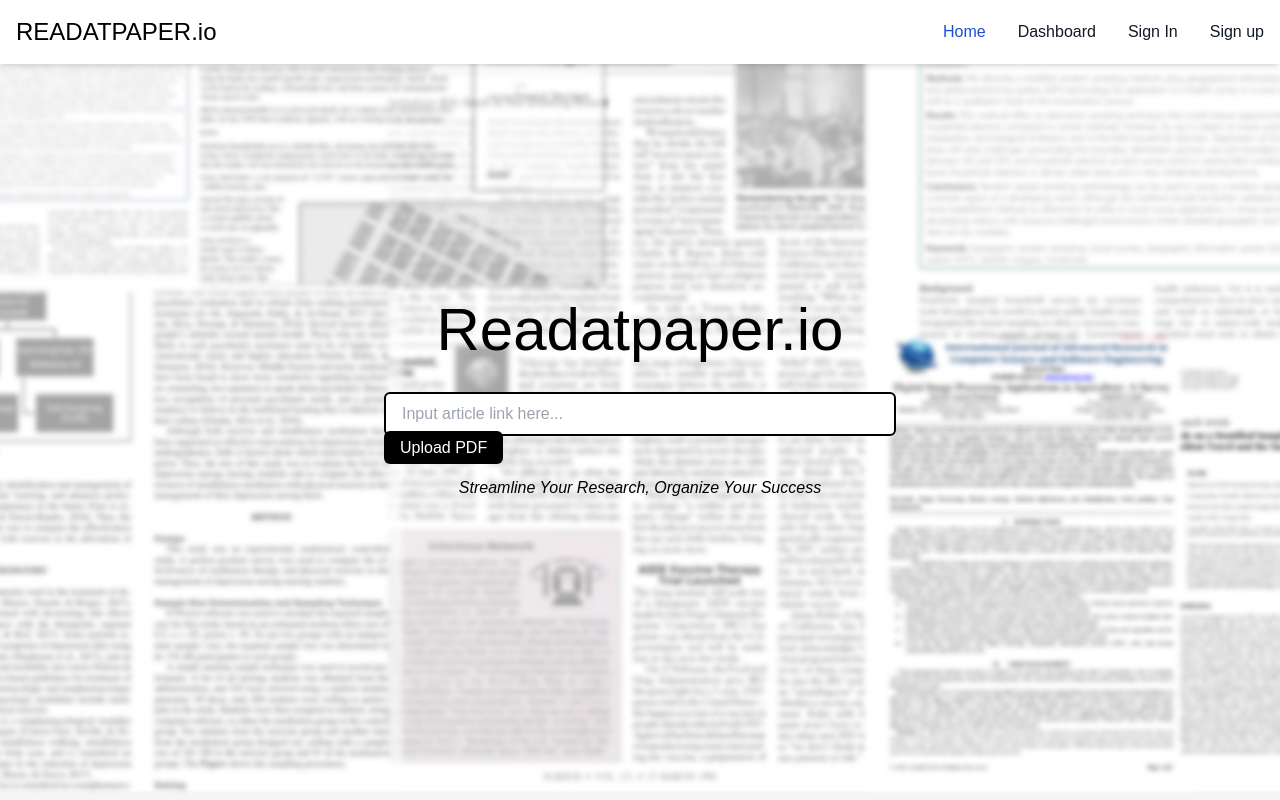
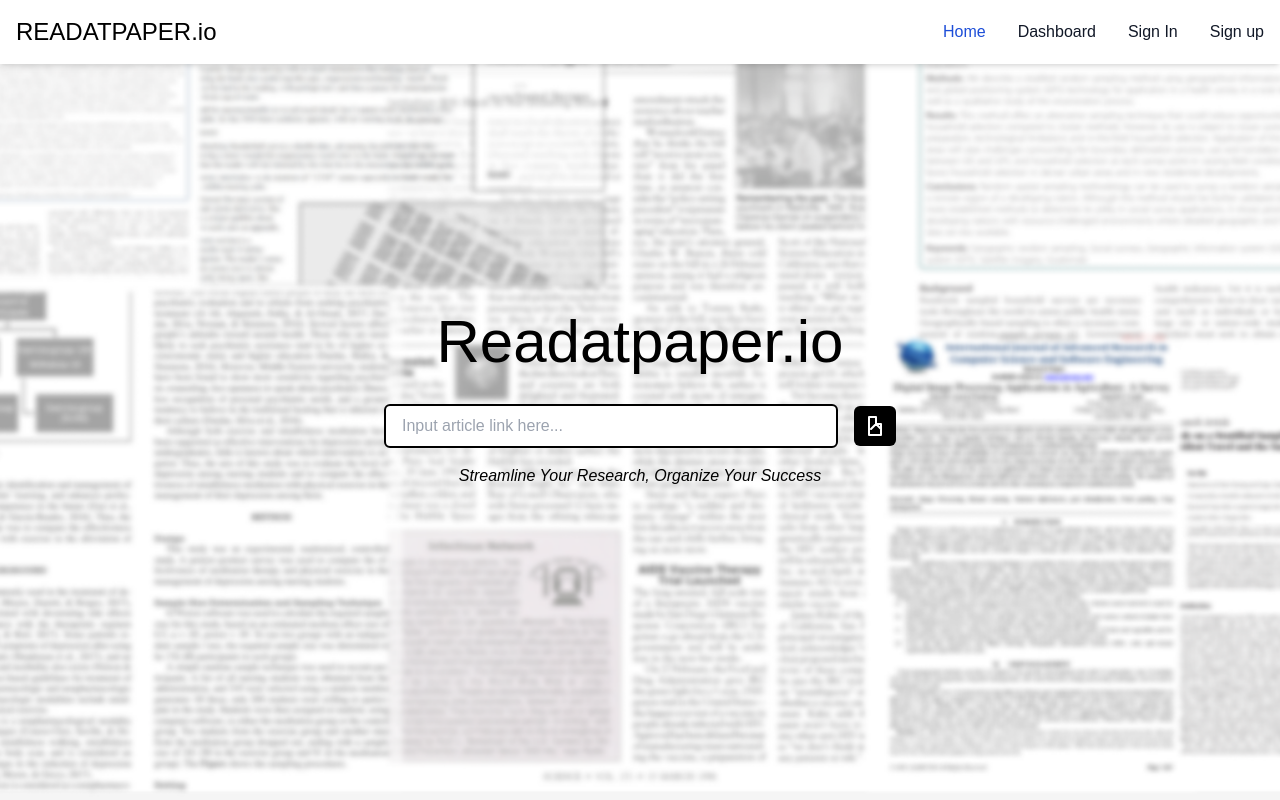
Before and after one commit to SaraVaseem/RoseHack2025, a Next.js app in the folder readatpaper/frontend/: page / in a window 1280 px wide. Built offline with nearby package versions, Linux system fonts and the light colour scheme; a web font is replaced by a local one.

Commit message:
updated frontpage

```diff
--- a/readatpaper/frontend/components/Home.tsx
+++ b/readatpaper/frontend/components/Home.tsx
@@ -4,14 +4,15 @@
 import DontSaveButton from "./DontSaveButton";
 
 export default function Home() {
+  // State to track user input
+  const [userInput, setUserInput] = useState<string>('');
 
-  // CHANGE LATER WITH AI INPUT
+  // State to handle the file upload (string for file name and string for error message)
+  const [fileName, setFileName] = useState<string>('');  // Type as string
+  const [errorMessage, setErrorMessage] = useState<string>('');  // Type as string
 
-  // state to track user input
-  const [userInput, setUserInput] = useState('');
-
-  // state to track if user enters input
-  const [isSubmitted, setIsSubmitted] = useState(false);
+  // State to track if user enters input
+  const [isSubmitted, setIsSubmitted] = useState<boolean>(false);
 
   // Update state with user input
   const handleInputChange = (e: React.ChangeEvent<HTMLInputElement>) => {
@@ -23,6 +24,22 @@
   const handleKeyDown = (e: React.KeyboardEvent<HTMLInputElement>) => {
     if (e.key === 'Enter') {
       setIsSubmitted(true);
+    }
+  };
+
+  // Handle the file upload
+  const handleFileChange = (e: React.ChangeEvent<HTMLInputElement>) => {
+    const file = e.target.files ? e.target.files[0] : null;
+    setErrorMessage(''); // Reset error message
+    if (file) {
+      // Check if the file is a PDF
+      if (file.type === 'application/pdf') {
+        setFileName(file.name); // Set the file name to display
+        console.log('Uploaded file:', file.name); // Replace with your file handling logic
+      } else {
+        setErrorMessage('Please upload a valid PDF file.');
+        setFileName(''); // Clear file name if invalid
+      }
     }
   };
 
@@ -42,53 +59,69 @@
         {/* Centered Content */}
         <h2 className="text-6xl text-black mb-8">Readatpaper.io</h2>
 
-        {/* Search Bar */}
-        <div className="relative w-full max-w-lg">
+        {/* Search Bar and File Upload */}
+        <div className="relative flex flex-col items-center w-full max-w-lg space-y-4 sm:flex-row sm:space-y-0 sm:space-x-4">
+          {/* Search Bar */}
           <input
             type="text"
             placeholder="Input article link here..."
             className="w-full px-4 py-2 border-2 border-black rounded-md focus:outline-none focus:ring-2 focus:ring-blue-500"
             value={userInput}
-            onChange={handleInputChange} // CHANGE LATER WITH AI
-            onKeyDown={handleKeyDown} // CHANGE LATER WITH AI
+            onChange={handleInputChange}
+            onKeyDown={handleKeyDown}
           />
+
           {/* Upload Button */}
           <label
-            htmlFor="pdfupload"
-            className="px-4 py-2 text-white bg-black rounded-md cursor-pointer hover:bg-gray-600 focus:outline-none focus:ring-2 focus:ring-blue-500"
-          >
-            Upload PDF
+            htmlFor="pdfUpload"  // Corrected to match the id of the input
+            className="w-12 h-10 flex items-center justify-center text-white bg-black rounded-md cursor-pointer hover:bg-gray-600 focus:outline-none focus:ring-2 focus:ring-blue-500"          >
+            {/* Paperclip Icon (Heroicons) */}
+            <svg xmlns="http://www.w3.org/2000/svg" className="w-6 h-6" fill="none" viewBox="0 0 24 24" stroke="currentColor">
+              <path strokeLinecap="round" strokeLinejoin="round" strokeWidth="2" d="M13 10V3H6v18h12V10h-5zm0 0l5 5m-5-5l-5 5" />
+            </svg>
           </label>
+          <input
+            id="pdfUpload"  // Corrected to match the label's htmlFor
+            type="file"
+            accept="application/pdf"
+            className="hidden"
+            onChange={handleFileChange}
+          />
         </div>
 
         {/* Slogan */}
         <p className="italic mt-4"> Streamline Your Research, Organize Your Success </p>
       </main>
 
-      {/* Text Section: only opens when user submits a input*/}
+      {/* Display file name or error message */}
+      {fileName && (
+        <p className="mt-4 text-lg text-green-500">Uploaded: {fileName}</p>
+      )}
+      {errorMessage && (
+        <p className="mt-4 text-lg text-red-500">{errorMessage}</p>
+      )}
+
+      {/* Text Section: only opens when user submits input */}
       {isSubmitted && userInput && (
         <>
           <section className="bg-white py-16">
             <div className="container mx-auto px-4">
               <h3 className="text-4xl text-center text-gray-800 mb-6">
-                  Here is a summary for you
+                Here is a summary for you
               </h3>
-              <p className=" text-lg text-gray-700">
-                  { /* CHANGE LATER WITH AI INPUT */}
-                  { userInput }
+              <p className="text-lg text-gray-700">
+                {/* CHANGE LATER WITH AI INPUT */}
+                {userInput}
               </p>
             </div>
           </section>
 
           <div className="flex item-center justify-center space-x-10">
-            <SaveButton/>
-            <DontSaveButton/>
+            <SaveButton />
+            <DontSaveButton />
           </div>
         </>
-
-
       )}
-
     </div>
   );
 }
```
Also changed, not shown: 2 other files (tests, documents, lock files or other folders).
